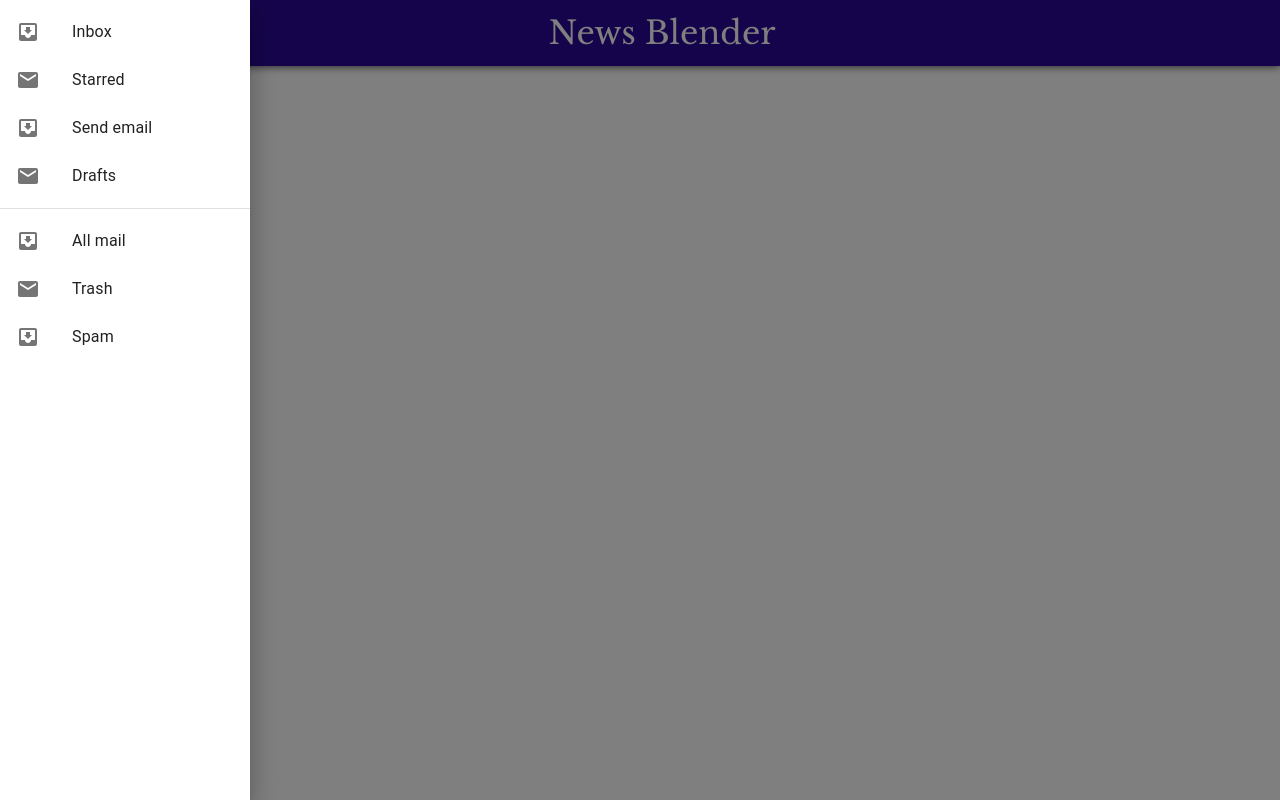
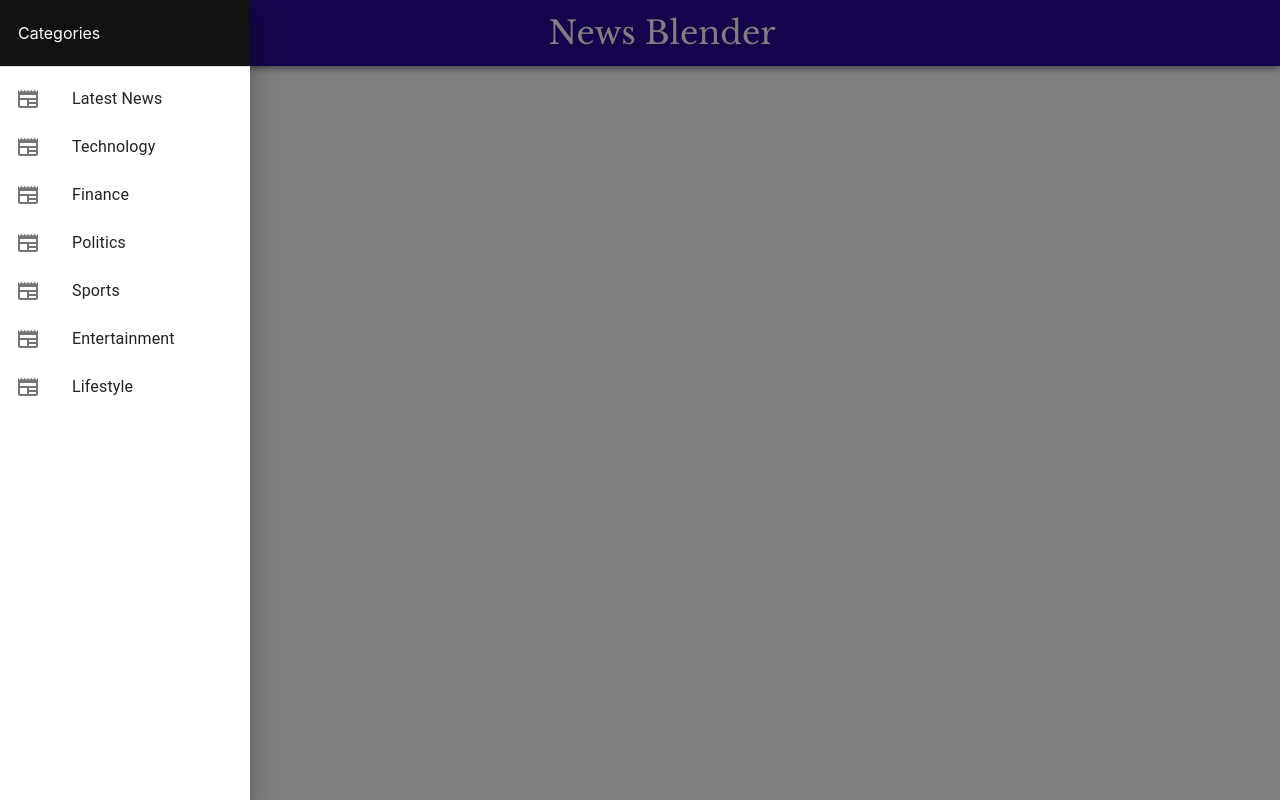
Before and after one commit to ishantchauhan710/NewsBlender, a React (Create React App) app: page / in a window 1280 px wide. Both pictures are taken after a click on the button "menu". Built offline with nearby package versions, Linux system fonts and the light colour scheme; the HTML template or start-up script is replaced by a standard one.

Commit message:
Drawer Layout Content Added

```diff
--- a/src/App.css
+++ b/src/App.css
@@ -38,3 +38,12 @@ body {
   font-weight: 500;
   font-family: 'Libre Baskerville';
 }
+
+.label-news-categories {
+  padding-left: 18px;
+  height: 4.1rem;
+  color: #ffffff;
+  background-color: #111111;
+  display: flex;
+  align-items: center;
+}
--- a/src/components/DrawerComponent.js
+++ b/src/components/DrawerComponent.js
@@ -7,8 +7,7 @@ import Divider from '@mui/material/Divider';
 import ListItem from '@mui/material/ListItem';
 import ListItemIcon from '@mui/material/ListItemIcon';
 import ListItemText from '@mui/material/ListItemText';
-import InboxIcon from '@mui/icons-material/MoveToInbox';
-import MailIcon from '@mui/icons-material/Mail';
+import NewspaperIcon from '@mui/icons-material/Newspaper';
 
 export default function SwipeableTemporaryDrawer() {
   const [state, setState] = React.useState({
@@ -34,22 +33,13 @@ export default function SwipeableTemporaryDrawer() {
       onClick={toggleDrawer(anchor, false)}
       onKeyDown={toggleDrawer(anchor, false)}
     >
+      <div className='label-news-categories'>Categories</div>
+      <Divider />
       <List>
-        {['Inbox', 'Starred', 'Send email', 'Drafts'].map((text, index) => (
+        {['Latest News', 'Technology', 'Finance','Politics','Sports','Entertainment','Lifestyle'].map((text, index) => (
           <ListItem button key={text}>
             <ListItemIcon>
-              {index % 2 === 0 ? <InboxIcon /> : <MailIcon />}
-            </ListItemIcon>
-            <ListItemText primary={text} />
-          </ListItem>
-        ))}
-      </List>
-      <Divider />
-      <List>
-        {['All mail', 'Trash', 'Spam'].map((text, index) => (
-          <ListItem button key={text}>
-            <ListItemIcon>
-              {index % 2 === 0 ? <InboxIcon /> : <MailIcon />}
+              <NewspaperIcon />
             </ListItemIcon>
             <ListItemText primary={text} />
           </ListItem>
```
